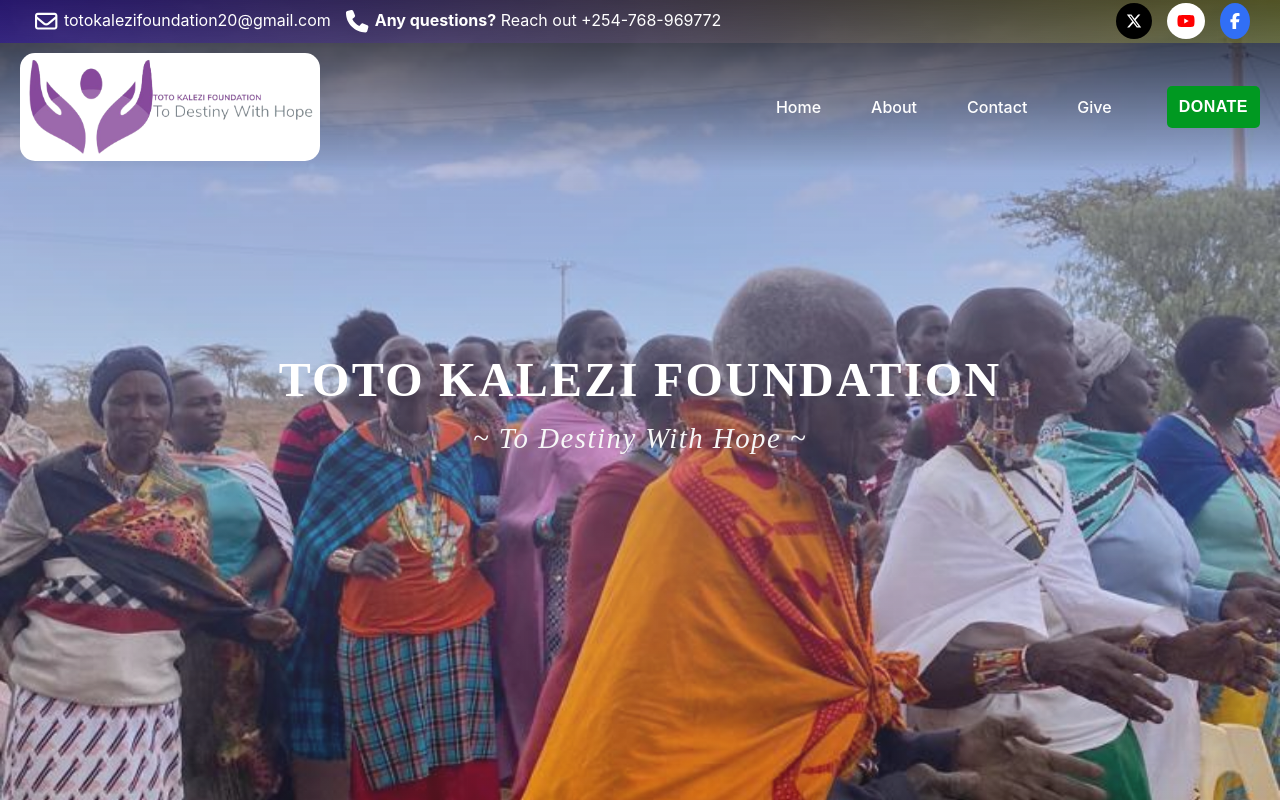
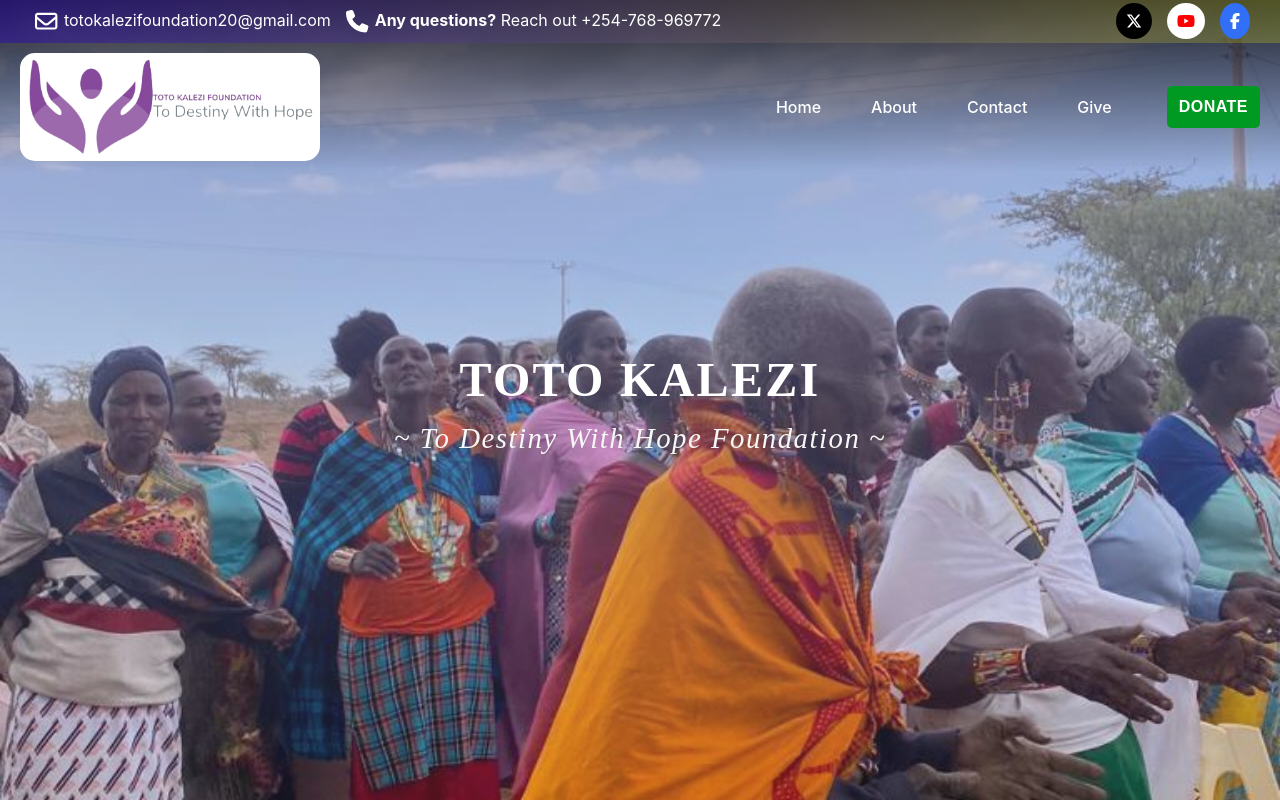
Before and after one commit to IsaacNjenga/Toto_Kalezi, a React (Create React App) app in the folder front/: page / in a window 1280 px wide. Shown: the top 800 px of the page. Built offline with nearby package versions, Linux system fonts and the light colour scheme.

Commit message:
added Susan Muthoni

```diff
--- a/front/src/pages/home.js
+++ b/front/src/pages/home.js
@@ -43,6 +43,7 @@ import Florence from "../assets/images/Florence_Ballenger.jpeg";
 import Sharon from "../assets/images/Sharon_Wilhelm.jpeg";
 import Susan from "../assets/images/Susan_Chege.jpeg";
 import Washington from "../assets/images/Susan_Washington.png";
+import Muthoni from "../assets/images/Susan_Muthoni.jpeg";
 
 function Home() {
   const navigate = useNavigate();
@@ -106,27 +107,34 @@ function Home() {
     },
     {
       id: 3,
+      image: Muthoni,
+      title: "Manager",
+      name: "Susan Muthoni",
+      location: "Kenya",
+    },
+    {
+      id: 4,
       image: Florence,
       title: "Manager",
       name: "Florence Ballenger",
       location: "USA",
     },
     {
-      id: 4,
+      id: 5,
       image: Washington,
       title: "Supporting Staff",
       name: "Susan Washington",
       location: "Germany",
     },
     {
-      id: 5,
+      id: 6,
       image: Susan,
       title: "Supporting Staff",
       name: "Susan Chege",
       location: "USA",
     },
     {
-      id: 6,
+      id: 7,
       image: Sharon,
       title: "Supporting Staff",
       name: "Sharon Wilhelm",
@@ -143,8 +151,10 @@ function Home() {
           </div>
           <div className="home-content">
             <div className="home-header">
-              <h1 className="header-title">Toto Kalezi Foundation</h1>
-              <h2 className="header-subtitle">~ To Destiny With Hope ~</h2>
+              <h1 className="header-title">Toto Kalezi</h1>
+              <h2 className="header-subtitle">
+                ~ To Destiny With Hope Foundation ~
+              </h2>
             </div>
           </div>
         </div>
```
Also changed, not shown: front/src/assets/images/Susan_Muthoni.jpeg (added).
